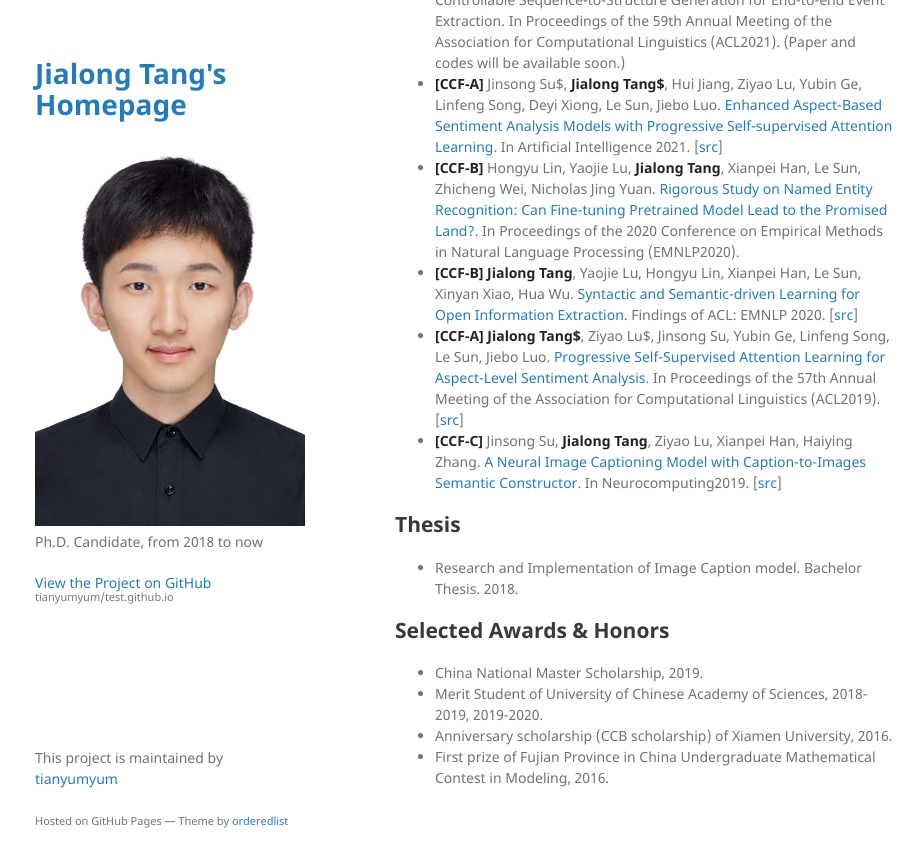
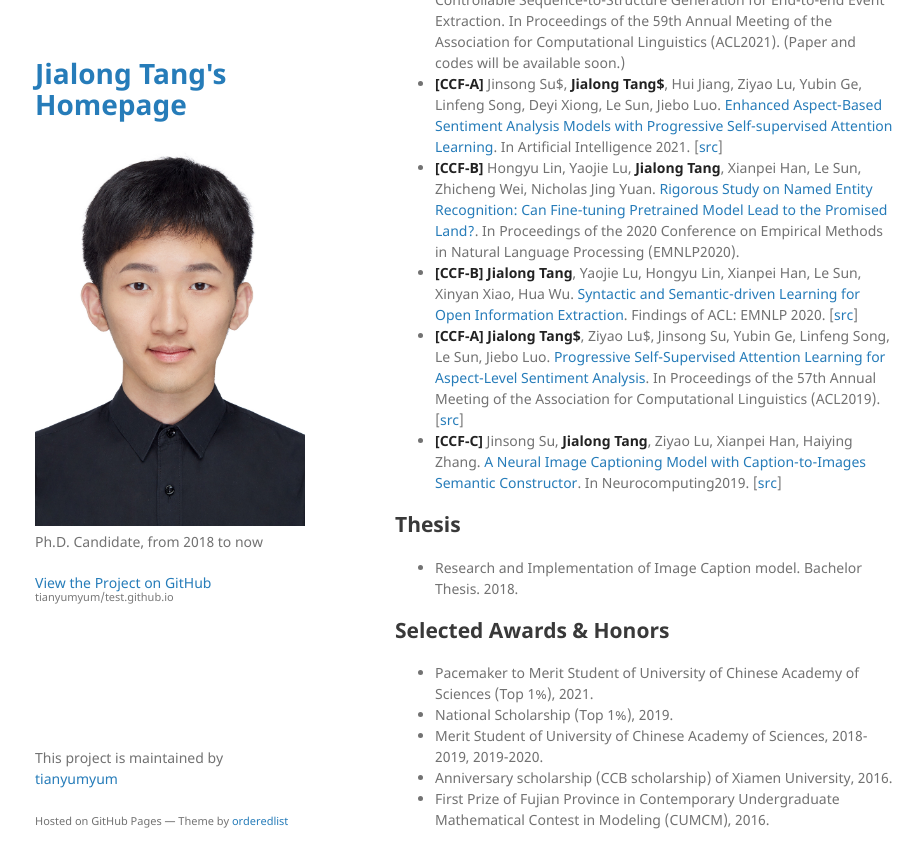
Before and after one commit to tianyumyum/test.github.io, a Jekyll site: the page built from index.md, in a window 1280 px wide and 900 px high, scrolled down 908 px. Shown: the top 868 px of the window, without its empty margins (175-1098 px from the left). Built offline with Jekyll 4.4.1, drawn with Linux system fonts in a browser that asks for light colours; our own code applies the rules of GitHub Pages for plain Markdown files.

Commit message:
Update index.md

```diff
--- a/index.md
+++ b/index.md
@@ -43,7 +43,8 @@ with Progressive Self-supervised Attention Learning](https://www.sciencedirect.c
 
 ## Selected Awards & Honors
 
-*   China National Master Scholarship, 2019.
+*   Pacemaker to Merit Student of University of Chinese Academy of Sciences (Top 1%), 2021.
+*   National Scholarship (Top 1%), 2019.
 *   Merit Student of University of Chinese Academy of Sciences, 2018-2019, 2019-2020.
 *   Anniversary scholarship (CCB scholarship) of Xiamen University, 2016.
-*   First prize of Fujian Province in China Undergraduate Mathematical Contest in Modeling, 2016.
+*   First Prize of Fujian Province in Contemporary Undergraduate Mathematical Contest in Modeling (CUMCM), 2016.
```
